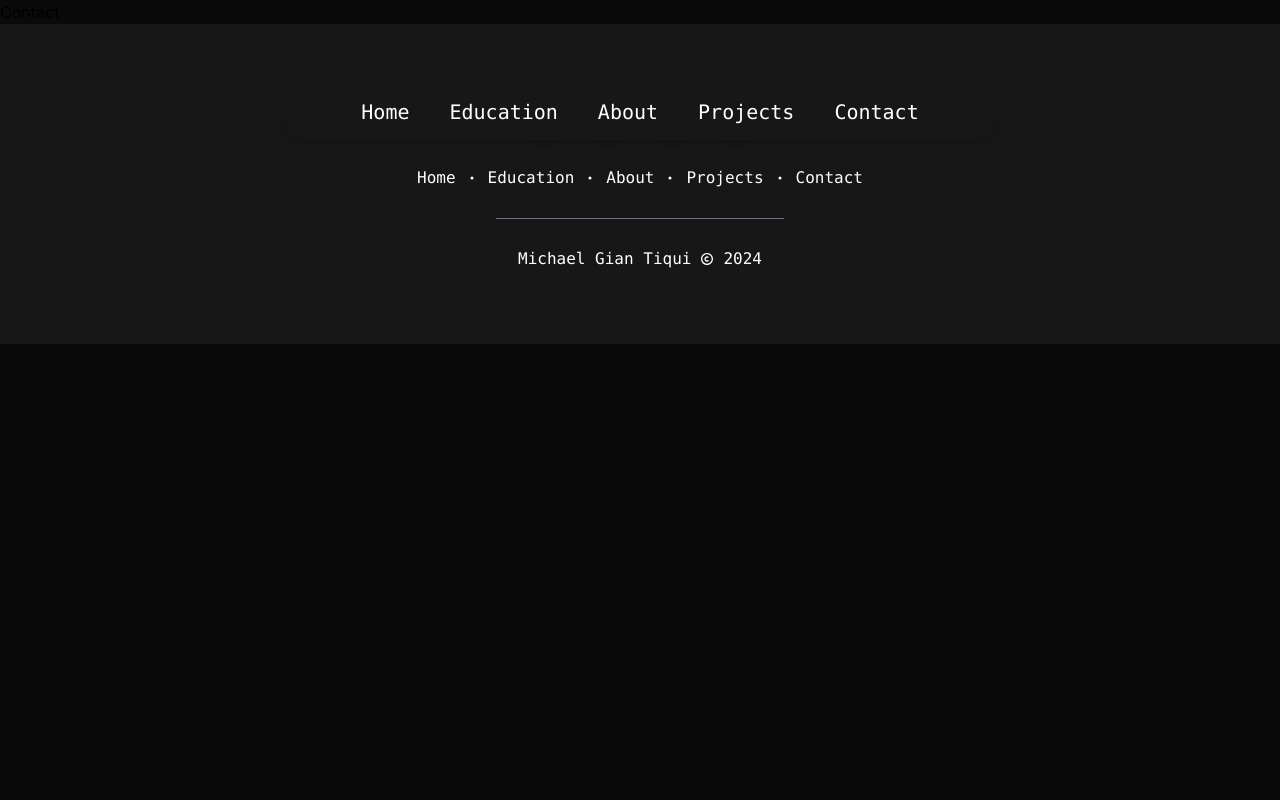
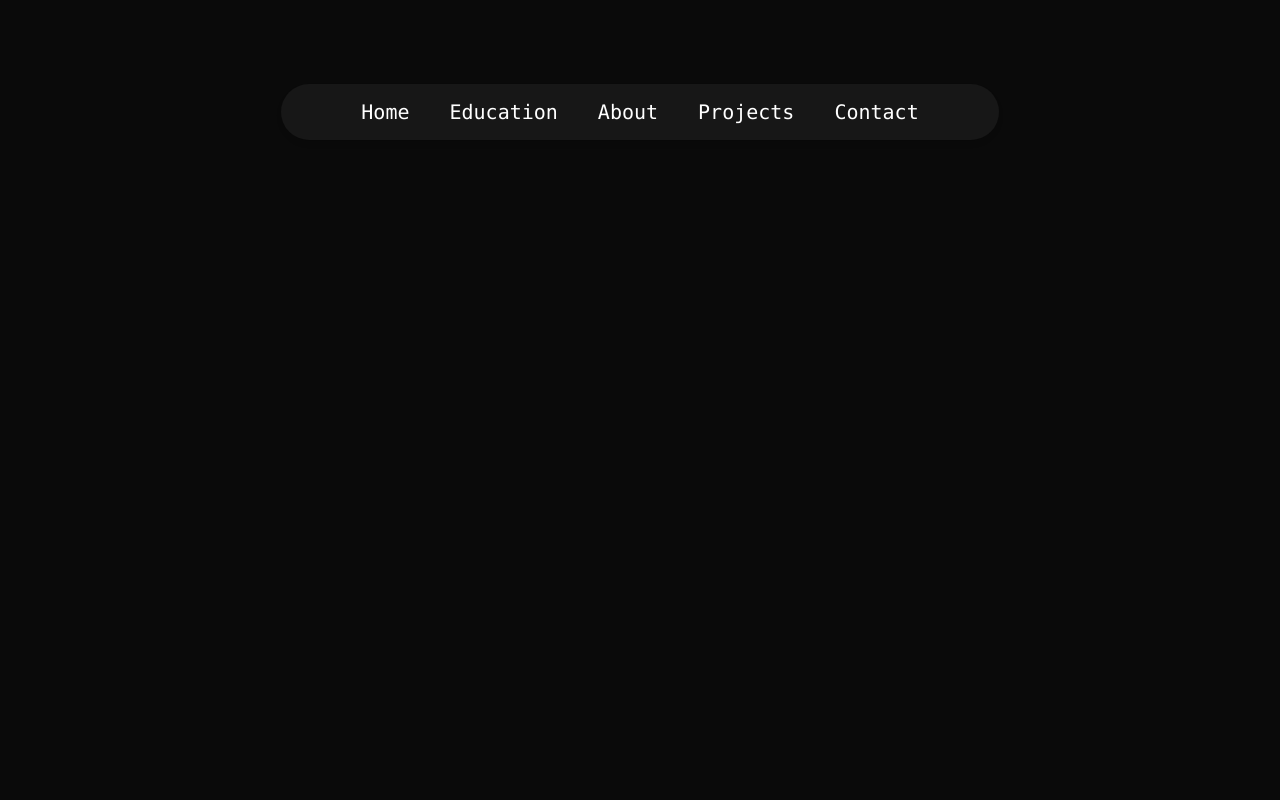
Before and after one commit to gian-tiqui/michael-gian-tiqui, a Next.js app: page /contact in a window 1280 px wide. Shown: the top 800 px of the page. Built offline with nearby package versions, Linux system fonts and the light colour scheme.

Commit message:
changing introduction

```diff
--- a/package.json
+++ b/package.json
@@ -13,6 +13,7 @@
     "next": "14.2.2",
     "react": "^18",
     "react-dom": "^18",
+    "react-hook-form": "^7.51.3",
     "react-icons": "^5.1.0"
   },
   "devDependencies": {
--- /dev/null
+++ b/src/app/components/introduction/Introduction.tsx
@@ -0,0 +1,15 @@
+import React from "react";
+
+const Introduction = () => {
+  return (
+    <div className="md:max-w-[950px] mx-auto">
+      <p className="text-3xl cursor-default font-mono md:text-5xl text-justify text-white font-extrabold leading-relaxed">
+        Hello there 👋, I am{" "}
+        <span className="text-blue-500">Michael Gian Tiqui</span>. An Aspiring
+        Software Engineer from the City of San Pedro, Laguna, Philippines
+      </p>
+    </div>
+  );
+};
+
+export default Introduction;
--- a/src/app/contact/page.tsx
+++ b/src/app/contact/page.tsx
@@ -1,7 +1,7 @@
 import React from "react";
 
 const Contact = () => {
-  return <div>Contact</div>;
+  return <div className="h-[1000px]"></div>;
 };
 
 export default Contact;
--- a/src/app/page.tsx
+++ b/src/app/page.tsx
@@ -1,15 +1,10 @@
 import React from "react";
+import Introduction from "./components/introduction/Introduction";
 
 const Home = () => {
   return (
     <div className="px-10 pt-48 md:px-64 md:pt-72 md: pb-32 h-[1500px]">
-      <div className="md:max-w-[950px] mx-auto">
-        <p className="text-3xl cursor-default font-mono md:text-5xl text-justify text-white font-extrabold leading-relaxed">
-          Hello there 👋, I am{" "}
-          <span className="text-blue-500">Michael Gian Tiqui</span>. An Aspiring
-          Software Engineer from the City of San Pedro, Laguna, Philippines
-        </p>
-      </div>
+      <Introduction />
     </div>
   );
 };
```
Also changed, not shown: 1 other file (tests, documents, lock files or other folders).
